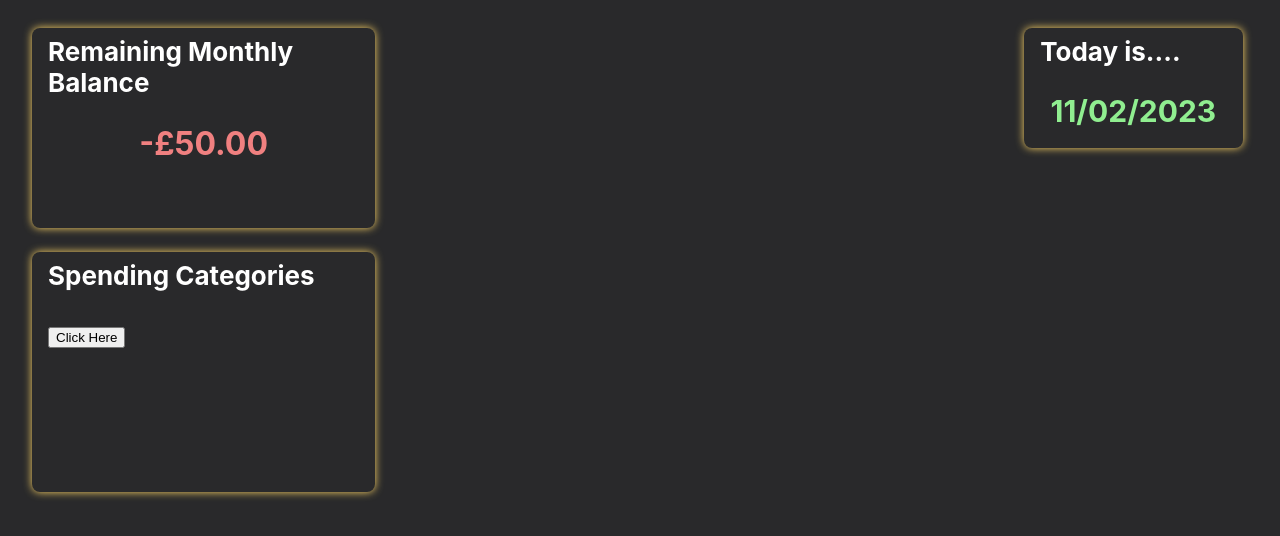
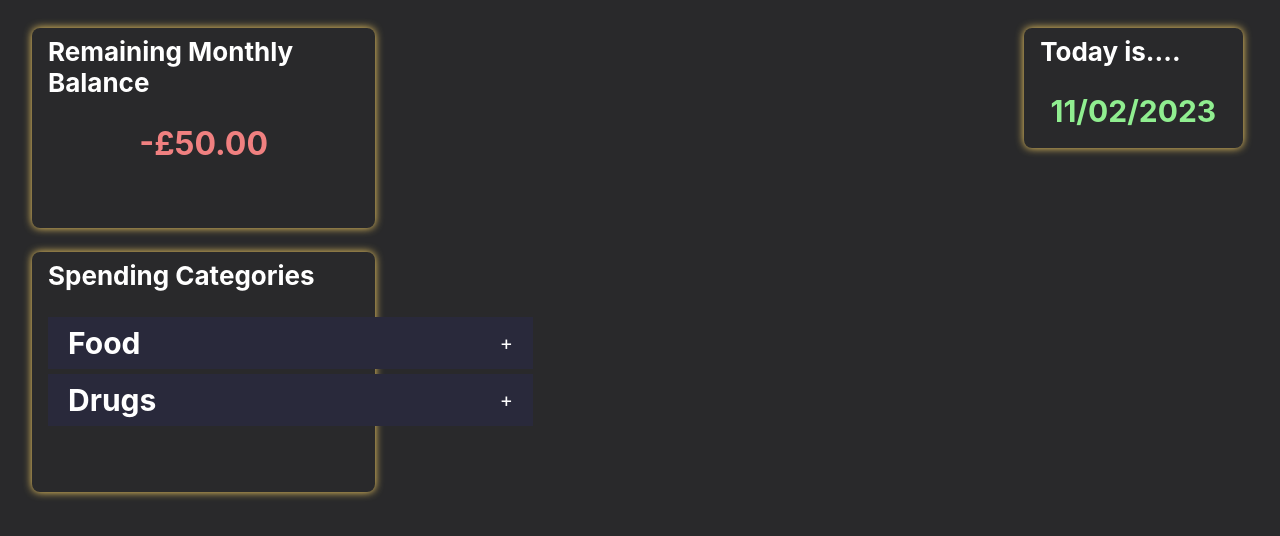
Before and after one commit to LP2851/personal-finance-tracker, a React (Create React App) app in the folder frontend/: page / in a window 1280 px wide. Shown: the top 536 px of the page. Built offline with nearby package versions, Linux system fonts and the light colour scheme.

Commit message:
basic accordion need to style it better

```diff
--- a/frontend/src/App.js
+++ b/frontend/src/App.js
@@ -2,6 +2,7 @@ import './App.css';
 import BalanceCard from "./containers/home/balance-card";
 import DateCard from "./containers/home/date-card";
 import CategoryCard from "./containers/home/category-card";
+import Collapsible from "./components/collapsible/Collapsible";
 
 function App() {
   return (
--- a/frontend/src/components/collapsible/Collapsible.js
+++ b/frontend/src/components/collapsible/Collapsible.js
@@ -1,18 +1,43 @@
 import React, {useState} from 'react';
 import styles from "./collapsible.module.css"
 
-const Collapsible = ({ children, label }) => {
+const Collapsible = () => {
 
-    const [isOpen, setIsOpen] = useState(false)
+    const [selected, setSelected] = useState(null)
 
+    const toggle = i => {
+        if(selected === i) {
+            return setSelected(null)
+        }
+
+        setSelected(i)
+    }
+
+    // selected === i ? ${styles.content} : ${styles.contentShow
 
     return (
-        <div className="container">
-            <button className='toggle' onClick={() => setIsOpen(!isOpen)}>{label}</button>
-            <div className={`${isOpen ? styles.show : styles.content}`}>{children}</div>
-        </div>
+            <div className={styles.accordion}>
+                {data.map((item, i) => (
+                    <div className={styles.item}>
+                        <div className={styles.title} onClick={() => toggle(i)}>
+                            <h2>{item.Category}</h2>
+                            <span>{selected === i ? "-" : "+"}</span>
+                        </div>
+                        <div className={`${selected === i ? styles.contentShow : styles.content}`}>{item.explanation}</div>
+                    </div>
+                ))}
+            </div>
     );
 };
 
 
+const data = [{
+    Category: "Food",
+    explanation: "sex money hookers drugs"},
+    {
+        Category: "Drugs",
+        explanation: "la musica de harry frost"
+}]
+
+
 export default Collapsible;
--- a/frontend/src/components/collapsible/collapsible.module.css
+++ b/frontend/src/components/collapsible/collapsible.module.css
@@ -1,13 +1,34 @@
-.content {
-    width: auto;
-    height: auto;
-    margin-top: 10px;
-    border: 1px solid #686868;
-    display: none;
-    justify-content: center;
-    border-radius: 10px;
+
+.accordion {
+    width: 485px;
 }
 
-.show {
+.item {
+    background: #29293b;
+    margin-bottom: 5px;
+    padding: 10px 20px;
+    border-color: aliceblue;
+}
+
+.title {
+    color: white;
     display: flex;
+    justify-content: space-between;
+    align-items: center;
+    cursor: pointer;
+    height: 4vh;
+    font-size: 20px;
 }
+
+.content {
+    color: aquamarine;
+    max-height: 0;
+    overflow: hidden;
+    transition: all 0.5s cubic-bezier(0, 1, 0, 1);
+}
+
+.contentShow {
+    height: auto;
+    max-height: 9999px;
+    transition: all 0.5s cubic-bezier(1,0,1,0);
+}
--- a/frontend/src/containers/home/category-card/index.js
+++ b/frontend/src/containers/home/category-card/index.js
@@ -7,13 +7,7 @@ const CategoryCard = () => {
     return (
         <CardComponent width="27.5%" maxHeight="30vh">
             <p className={styles.title}>Spending Categories</p>
-            <Collapsible label='Click Here'>
-                <ul>
-                    <li>Profile</li>
-                    <li>Dashboard</li>
-                    <li>Logout</li>
-                </ul>
-            </Collapsible>
+            <Collapsible/>
         </CardComponent>
     );
 }
```
